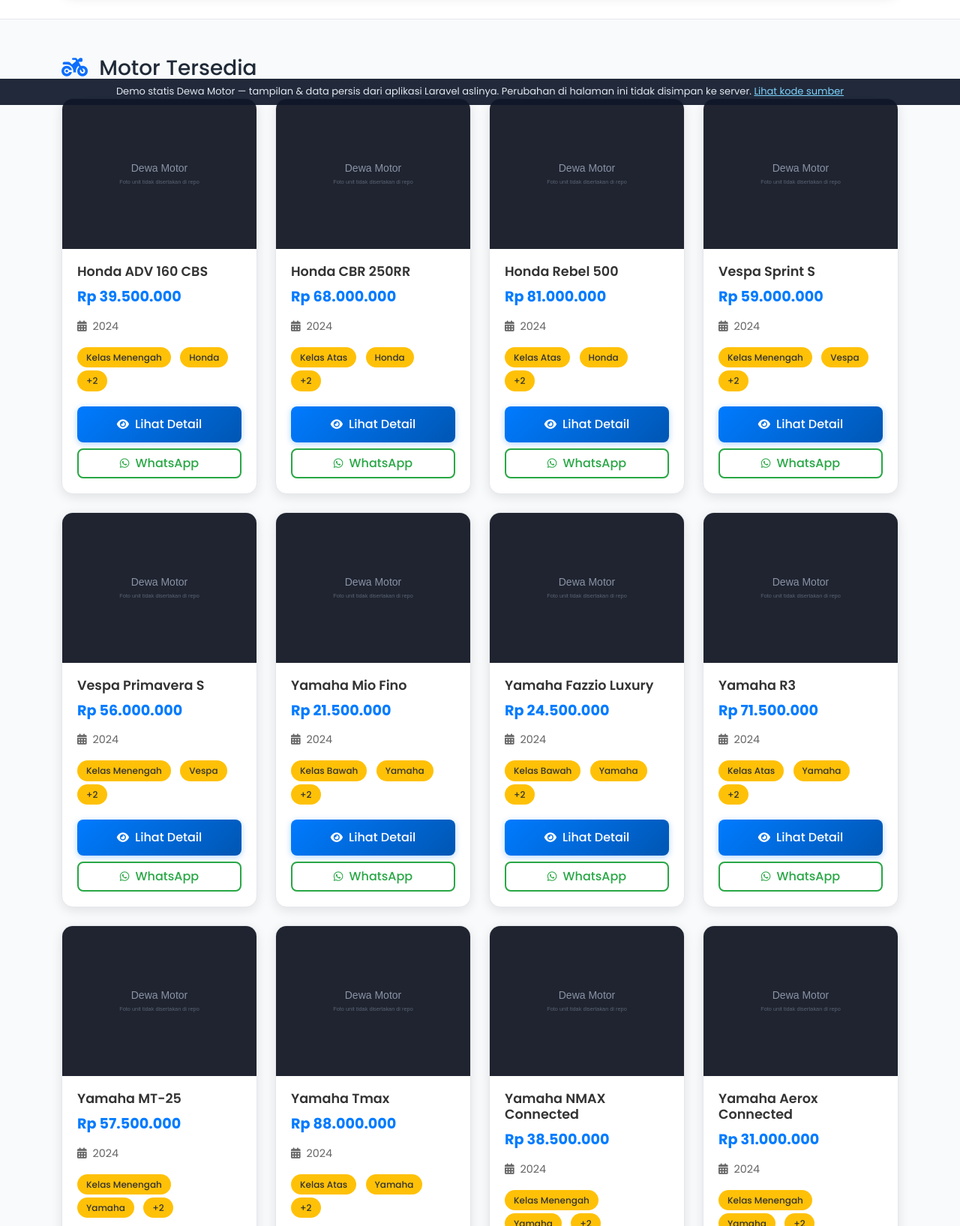
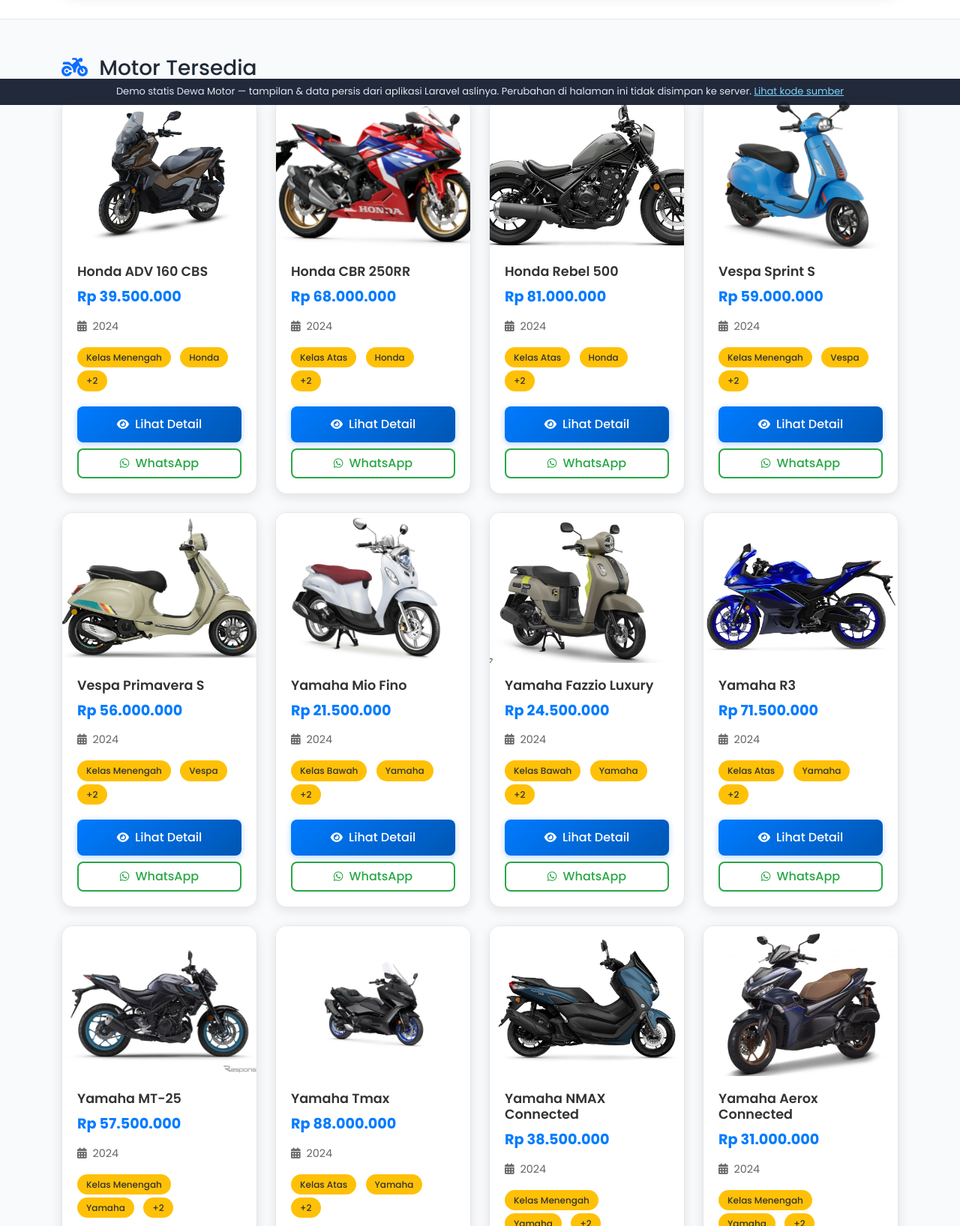
Before and after one commit to Hasbi1605/dewa-motor-demo, a plain HTML site: page docs/store-2.html in a window 1280 px wide. Shown: the part 660-2295 px from the top of the page at 75% size. Drawn offline with nearby package versions, Linux system fonts and the light colour scheme.

Commit message:
Point catalog pages to real unit photos

```diff
--- a/docs/store-2.html
+++ b/docs/store-2.html
@@ -301,7 +301,7 @@
                             <div class="motor-image">
                                                                     <!-- Gambar Utama Motor (Clickable) -->
                                     <a href="store-detail.html" class="motor-image-link">
-                                        <img src="images/no-photo.svg"
+                                        <img src="storage/photos/honda_adv_160_2024.webp"
                                              alt="Honda ADV 160 CBS"
                                              class="img-fluid motor-preview-image">
                                     </a>
@@ -359,7 +359,7 @@
                             <div class="motor-image">
                                                                     <!-- Gambar Utama Motor (Clickable) -->
                                     <a href="store-detail.html" class="motor-image-link">
-                                        <img src="images/no-photo.svg"
+                                        <img src="storage/photos/motor_1.webp"
                                              alt="Honda CBR 250RR"
                                              class="img-fluid motor-preview-image">
                                     </a>
@@ -417,7 +417,7 @@
                             <div class="motor-image">
                                                                     <!-- Gambar Utama Motor (Clickable) -->
                                     <a href="store-detail.html" class="motor-image-link">
-                                        <img src="images/no-photo.svg"
+                                        <img src="storage/photos/motor_9.webp"
                                              alt="Honda Rebel 500"
                                              class="img-fluid motor-preview-image">
                                     </a>
@@ -475,7 +475,7 @@
                             <div class="motor-image">
                                                                     <!-- Gambar Utama Motor (Clickable) -->
                                     <a href="store-detail.html" class="motor-image-link">
-                                        <img src="images/no-photo.svg"
+                                        <img src="storage/photos/vespa_sprint_2024.webp"
                                              alt="Vespa Sprint S"
                                              class="img-fluid motor-preview-image">
                                     </a>
@@ -533,7 +533,7 @@
                             <div class="motor-image">
                                                                     <!-- Gambar Utama Motor (Clickable) -->
                                     <a href="store-detail.html" class="motor-image-link">
-                                        <img src="images/no-photo.svg"
+                                        <img src="storage/photos/vespa_primavera_2024.webp"
                                              alt="Vespa Primavera S"
                                              class="img-fluid motor-preview-image">
                                     </a>
@@ -591,7 +591,7 @@
                             <div class="motor-image">
                                                                     <!-- Gambar Utama Motor (Clickable) -->
                                     <a href="store-detail.html" class="motor-image-link">
-                                        <img src="images/no-photo.svg"
+                                        <img src="storage/photos/yamaha_mio_fino_2024.webp"
                                              alt="Yamaha Mio Fino"
                                              class="img-fluid motor-preview-image">
                                     </a>
@@ -649,7 +649,7 @@
                             <div class="motor-image">
                                                                     <!-- Gambar Utama Motor (Clickable) -->
                                     <a href="store-detail.html" class="motor-image-link">
-                                        <img src="images/no-photo.svg"
+                                        <img src="storage/photos/yamaha_fazzio_2024.webp"
                                              alt="Yamaha Fazzio Luxury"
                                              class="img-fluid motor-preview-image">
                                     </a>
@@ -707,7 +707,7 @@
                             <div class="motor-image">
                                                                     <!-- Gambar Utama Motor (Clickable) -->
                                     <a href="store-detail.html" class="motor-image-link">
-                                        <img src="images/no-photo.svg"
+                                        <img src="storage/photos/motor_2.webp"
                                              alt="Yamaha R3"
                                              class="img-fluid motor-preview-image">
                                     </a>
@@ -765,7 +765,7 @@
                             <div class="motor-image">
                                                                     <!-- Gambar Utama Motor (Clickable) -->
                                     <a href="store-detail.html" class="motor-image-link">
-                                        <img src="images/no-photo.svg"
+                                        <img src="storage/photos/motor_5.webp"
                                              alt="Yamaha MT-25"
                                              class="img-fluid motor-preview-image">
                                     </a>
@@ -823,7 +823,7 @@
                             <div class="motor-image">
                                                                     <!-- Gambar Utama Motor (Clickable) -->
                                     <a href="store-detail.html" class="motor-image-link">
-                                        <img src="images/no-photo.svg"
+                                        <img src="storage/photos/motor_7.webp"
                                              alt="Yamaha Tmax"
                                              class="img-fluid motor-preview-image">
                                     </a>
@@ -881,7 +881,7 @@
                             <div class="motor-image">
                                                                     <!-- Gambar Utama Motor (Clickable) -->
                                     <a href="store-detail.html" class="motor-image-link">
-                                        <img src="images/no-photo.svg"
+                                        <img src="storage/photos/yamaha_nmax_2024.webp"
                                              alt="Yamaha NMAX Connected"
                                              class="img-fluid motor-preview-image">
                                     </a>
@@ -939,7 +939,7 @@
                             <div class="motor-image">
                                                                     <!-- Gambar Utama Motor (Clickable) -->
                                     <a href="store-detail.html" class="motor-image-link">
-                                        <img src="images/no-photo.svg"
+                                        <img src="storage/photos/yamaha_aerox_2024.webp"
                                              alt="Yamaha Aerox Connected"
                                              class="img-fluid motor-preview-image">
                                     </a>
```
Also changed, not shown: docs/index.html (+12 -12 lines), docs/kendaraans-2.html (+10 -10 lines), docs/kendaraans.html (+10 -10 lines), docs/store-detail.html (+5 -5 lines).
